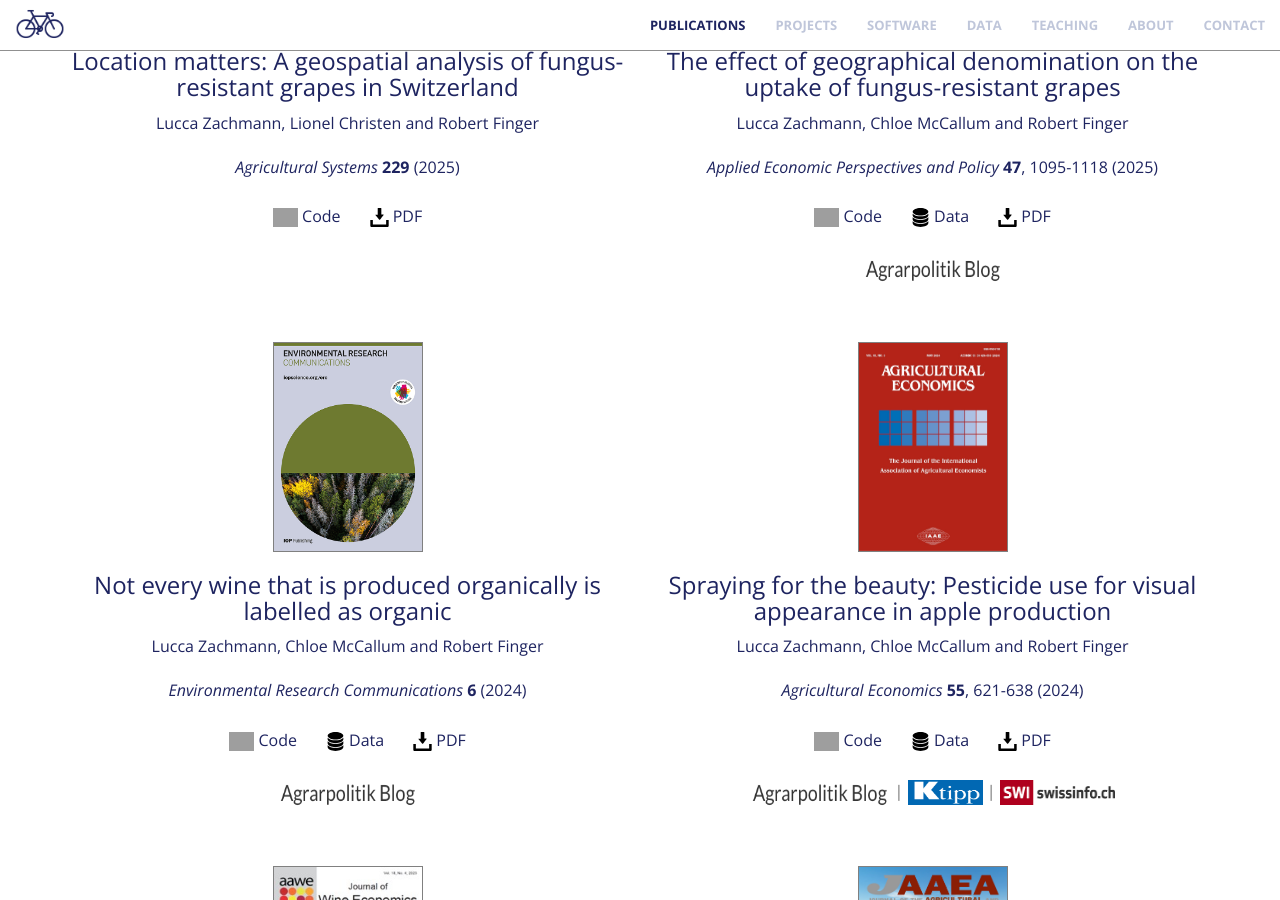
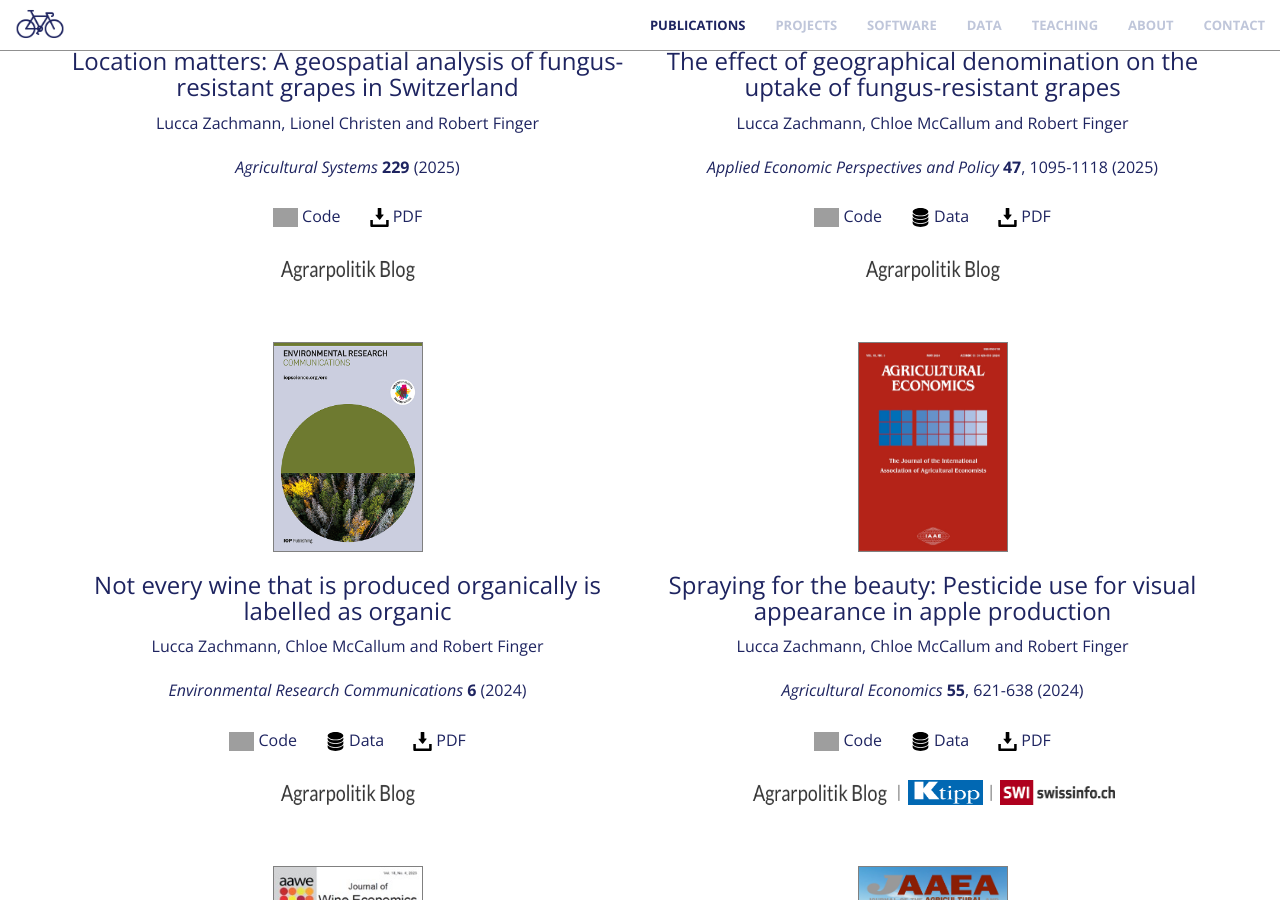
Before and after one commit to luccalino/luccalino.github.io, a Jekyll site: the page built from index.html, in a window 1280 px wide and 900 px high, scrolled down 1276 px. Built offline with Jekyll 4.4.1, drawn with Linux system fonts in a browser that asks for light colours; nearby versions of some CDN libraries; grey boxes are pictures that could not be loaded.

Commit message:
Update publications.html

```diff
--- a/_includes/publications.html
+++ b/_includes/publications.html
@@ -18,8 +18,8 @@
                       <p class="text-muted" style="color:#1E2460;"><i>Agricultural Systems</i> <b>229</b> (2025)</p>
                       <p style="margin-bottom:0.15cm;"></p>
                       <p class="text-muted" style="color:#1E2460;"><a href="https://www.research-collection.ethz.ch/handle/20.500.11850/739846" target="_blank"><i><img src="img/logo/github-icon-1-logo-svgrepo-com.svg" style="cursor:pointer; height:0.5cm; weight: 0.5cm;"></i></a> Code &nbsp; &nbsp; &nbsp; <a href="https://www.sciencedirect.com/science/article/pii/S0308521X25001623/pdfft?md5=f8d15934d604604d9cb72f77a7e779f4&pid=1-s2.0-S0308521X25001623-main.pdf" target="_blank"><i><img src="img/logo/download-button-svgrepo-com.svg" style="cursor:pointer; height:0.5cm; weight: 0.5cm;"></i></a> PDF </p>
-                      <!--<p style="margin-bottom:0.15cm;"></p>
-                      <!--<p class="text-muted"><a href="https://agrarpolitik-blog.com/2025/03/13/der-einfluss-von-geografischen-herkunftsbezeichnungen-auf-die-verwendung-von-pilzwiderstandsfahigen-rebsorten/" target="_blank"><img src="/img/agrarpolitik_blog.png" style="cursor:pointer" width="140" height="30"></a></p>-->
+                      <p style="margin-bottom:0.15cm;"></p>
+                      <p class="text-muted"><a href="https://agrarpolitik-blog.com/2025/06/19/pilzwiderstandsfahige-rebsorten-werden-sie-dort-angebaut-wo-sie-mensch-und-umwelt-am-meisten-nutzen/" target="_blank"><img src="/img/agrarpolitik_blog.png" style="cursor:pointer" width="140" height="30"></a></p>
                       <p style="margin-bottom:1cm;"></p>
            </div>
            <div class="col-md-6 mb-4 text-center d-flex align-items-stretch">
```
